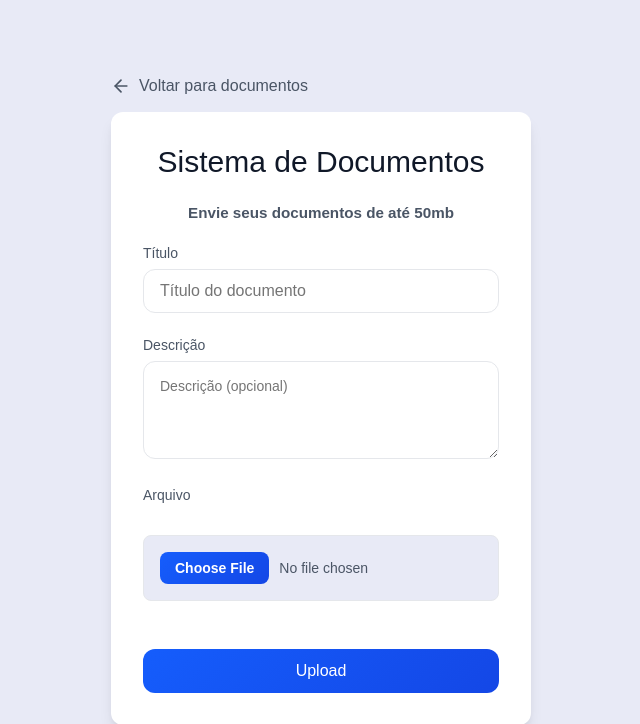
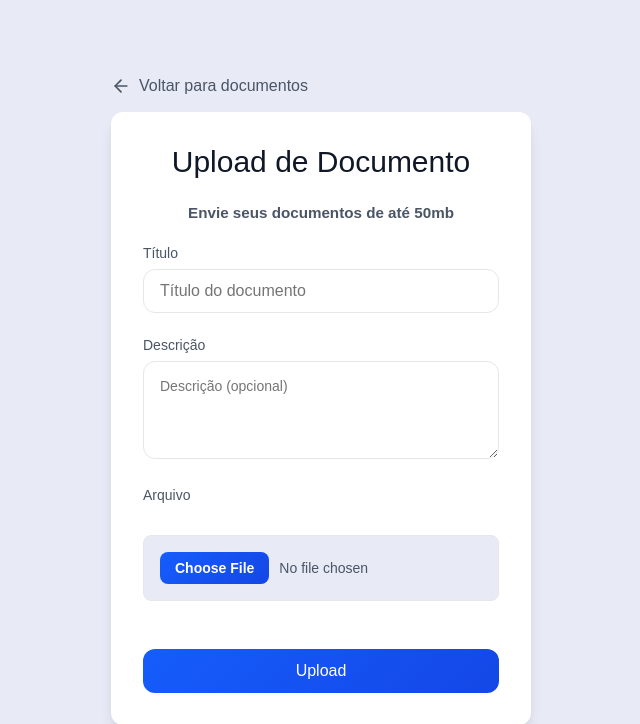
Before and after one commit to CaioDuart3/docs_manager, a Django app: page /documents/upload/ in a window 1280 px wide. Shown: the top 724 px of the page, without its empty margins (319-959 px from the left). Run offline with Django 5.2, Linux system fonts and the light colour scheme; the visitor is signed in with stand-in values (Sample User, id 1).

Commit message:
fix: altera titulo da página de upload de documentos

```diff
--- a/docs_manager/apps/documents/templates/documents/documents_upload.html
+++ b/docs_manager/apps/documents/templates/documents/documents_upload.html
@@ -37,7 +37,7 @@
     </a>
 
     <div class="container-login">
-        <h1>Sistema de Documentos</h1>
+        <h1>Upload de Documento</h1>
         <h2>Envie seus documentos de até 50mb</h2>
 
         <form method="POST" enctype="multipart/form-data" class="form-login">
```
